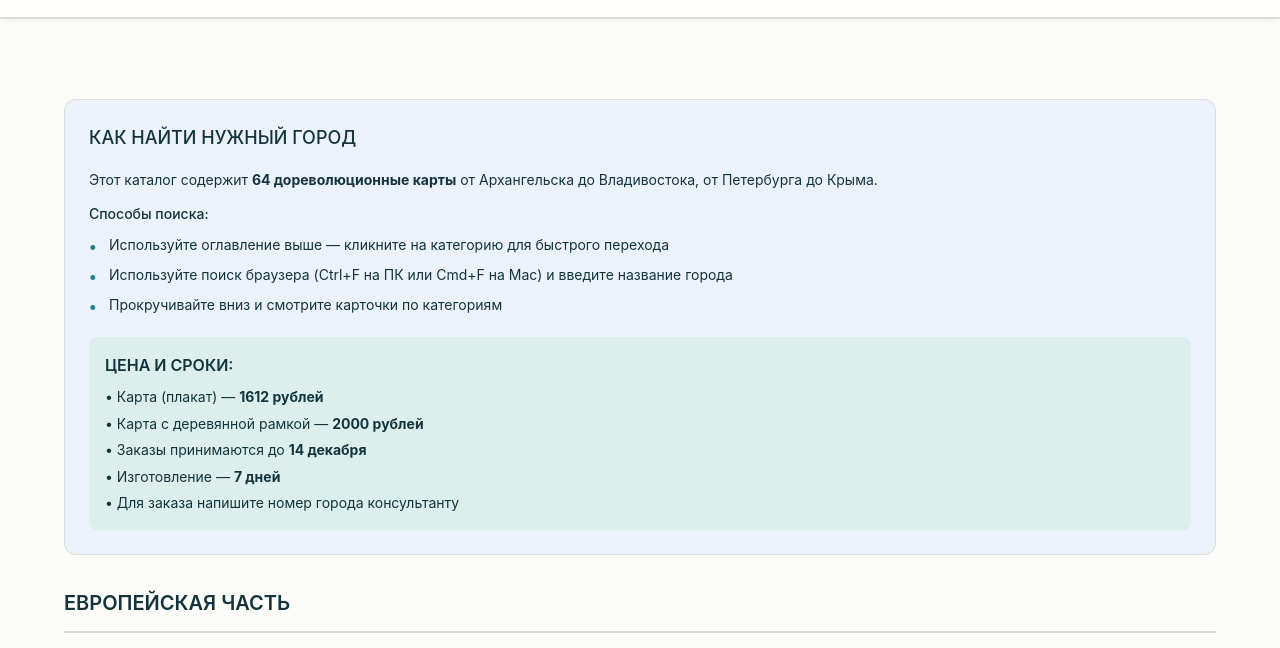
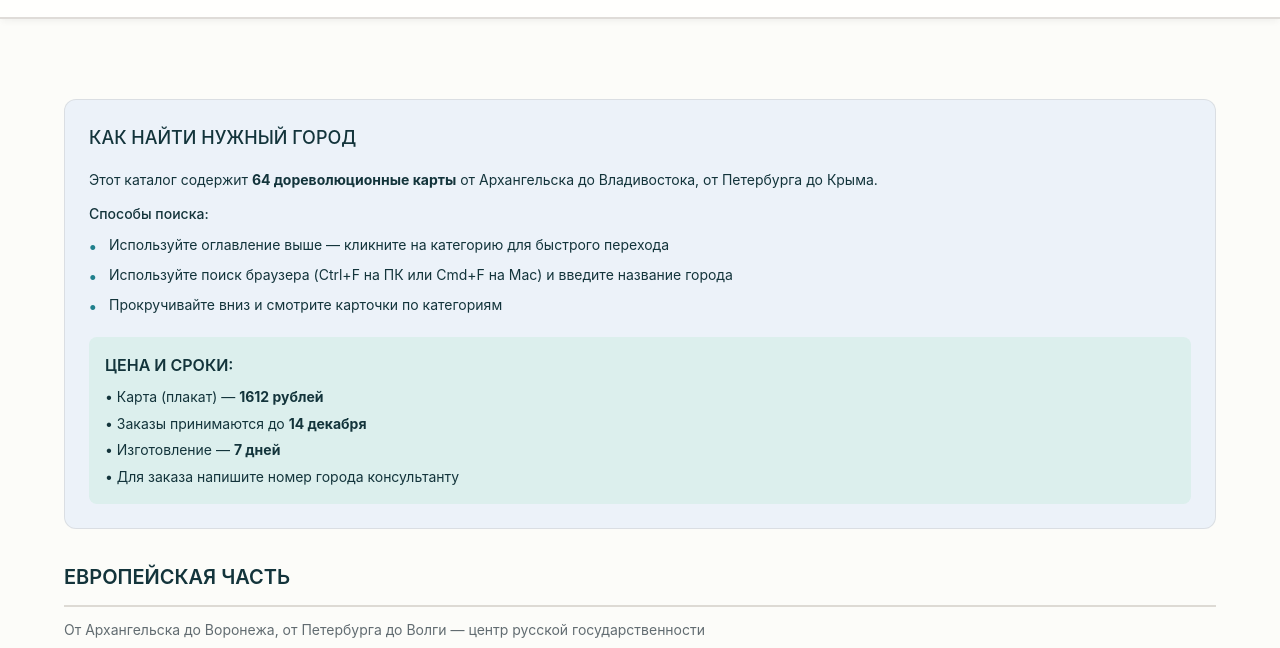
Before and after one commit to Listva-books/listva-kart, a plain HTML site: page index 2.html in a window 1280 px wide. Shown: the part 113-761 px from the top of the page. Drawn offline with Linux system fonts and the light colour scheme; a web font is replaced by a local one.

Commit message:
Update index 2.html

```diff
--- a/index 2.html
+++ b/index 2.html
@@ -394,7 +394,7 @@ body {
             <div class="price-info">
                 <p style="font-weight: var(--font-weight-bold); font-size: var(--font-size-lg); margin-bottom: var(--space-8);">ЦЕНА И СРОКИ:</p>
                 <p>• Карта (плакат) — <strong>1612 рублей</strong></p>
-                <p>• Карта с деревянной рамкой — <strong>2000 рублей</strong></p>
+
                 <p>• Заказы принимаются до <strong>14 декабря</strong></p>
                 <p>• Изготовление — <strong>7 дней</strong></p>
                 <p>• Для заказа напишите номер города консультанту</p>
```
